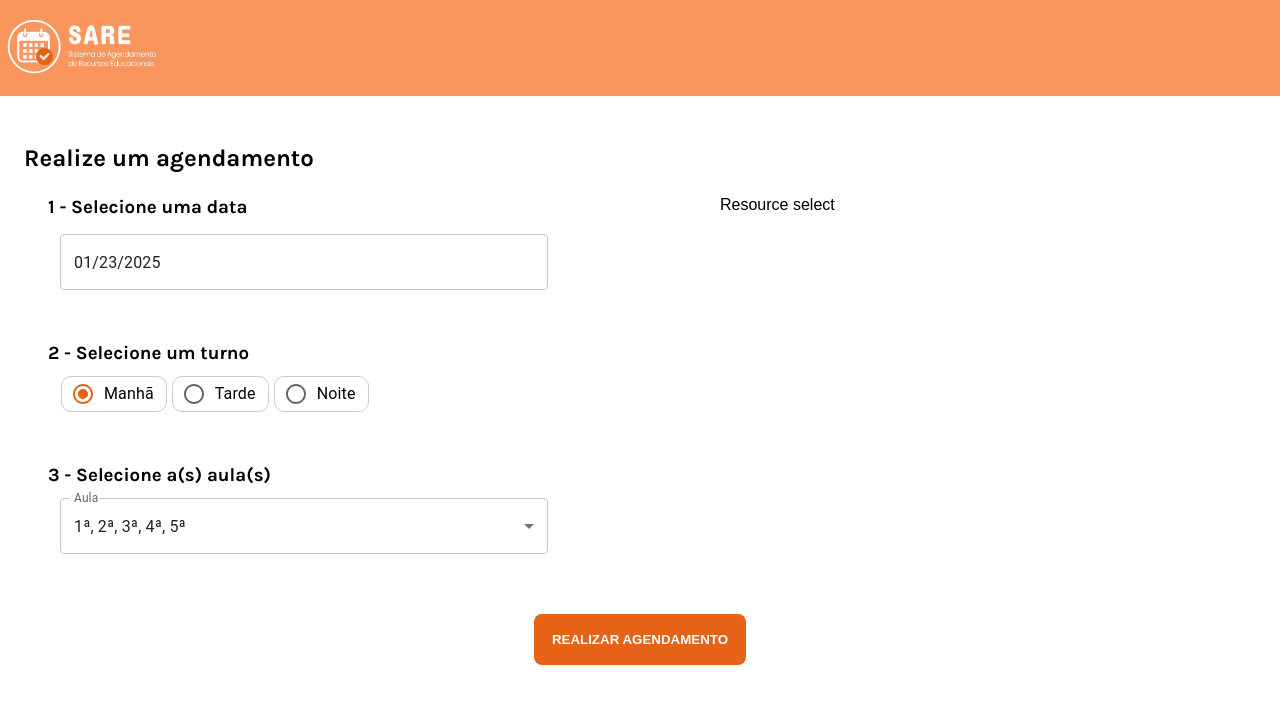
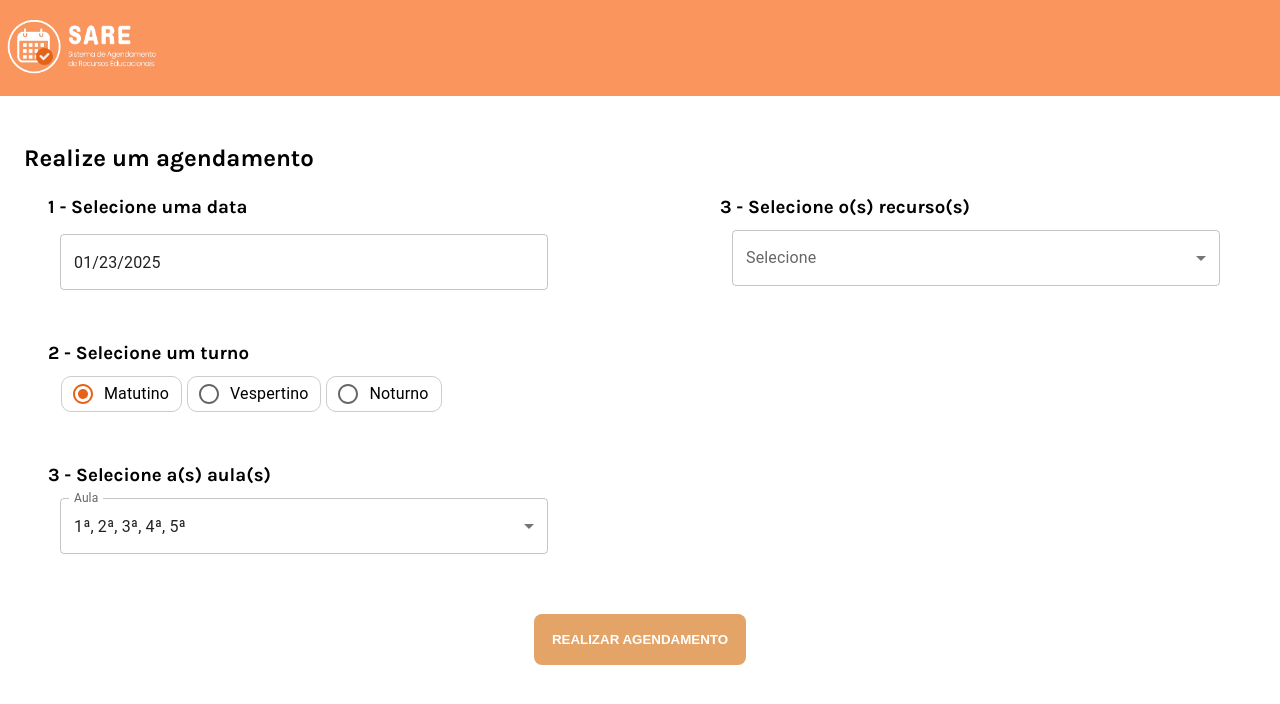
Before and after one commit to temik-if/SARE-FE, a Next.js app: page /agendamentos/novo in a window 1280 px wide. Shown: the top 704 px of the page. Built offline with nearby package versions, Linux system fonts and the light colour scheme; a web font is replaced by a local one.

Commit message:
feat(booking): adicionar seleção de recursos e validação no formulário de agendamento

```diff
--- a/src/components/BookingForm/BookingForm.module.css
+++ b/src/components/BookingForm/BookingForm.module.css
@@ -28,3 +28,9 @@
     width: 100%;
     padding-bottom: 36px;
 }
+
+.infoMessage {
+    padding: 12px;
+    margin-top: 12px;
+    color: gray;
+}
--- a/src/components/BookingForm/BookingForm.tsx
+++ b/src/components/BookingForm/BookingForm.tsx
@@ -5,12 +5,31 @@ import ButtonPrimary from "../ButtonPrimary/ButtonPrimary";
 import { DatePicker } from "@mui/x-date-pickers";
 import dayjs, { Dayjs } from "dayjs";
 import ShiftRadioGroup from "../ShiftRadioGroup/ShiftRadioGroup";
-import ClassSelectMenu from "../ClassSelectMenu/ClassSelectMenu";
+import SelectMenu from "../ClassSelectMenu/SelectMenu";
+
+const classes = ["1ª", "2ª", "3ª", "4ª", "5ª"];
+const mockedResources = ["Notebook", "Projetor", "Laboratório de Ciências"];
 
 export default function BookingForm() {
+  const resources = mockedResources;
   const [selectedDate, setSelectedDate] = useState<Dayjs | null>(dayjs());
-  const [selectedShift, setSelectedShift] = useState("Manhã");
-  const [selectedClasses, setSelectedClasses] = useState(["1ª", "2ª", "3ª", "4ª", "5ª"]);
+  const [selectedShift, setSelectedShift] = useState("Matutino");
+  const [selectedClasses, setSelectedClasses] = useState([
+    "1ª",
+    "2ª",
+    "3ª",
+    "4ª",
+    "5ª",
+  ]);
+  const [selectedResources, setSelectedResources] = useState<string[]>([]);
+
+  const handleSubmit = () => {
+    if (selectedResources.length > 0 && selectedClasses.length > 0) {
+      console.log("Submitting form");
+    } else {
+      alert("Preencha todos os campos");
+    }
+  };
 
   return (
     <div className={styles.container}>
@@ -40,23 +59,57 @@ export default function BookingForm() {
           <div>
             <h3>2 - Selecione um turno</h3>
             <div>
-              <ShiftRadioGroup selectedShift={selectedShift} setSelectedShift={setSelectedShift} />
+              <ShiftRadioGroup
+                selectedShift={selectedShift}
+                setSelectedShift={setSelectedShift}
+              />
             </div>
           </div>
           <div>
             <h3>3 - Selecione a(s) aula(s)</h3>
-            <ClassSelectMenu selectedItems={selectedClasses} setSelectedItems={setSelectedClasses} />
+            <SelectMenu
+              label="Aula"
+              items={classes}
+              selectedItems={selectedClasses}
+              setSelectedItems={setSelectedClasses}
+            />
           </div>
         </div>
 
         <div className={styles.formSection}>
-          <div>Resource select</div>
+          <div>
+            <h3>3 - Selecione o(s) recurso(s)</h3>
+            {selectedClasses.length === 0 ? (
+              <div>
+                <h3 className={styles.infoMessage}>
+                  {" "}
+                  Selecione pelo menos uma aula.
+                </h3>
+              </div>
+            ) : resources.length === 0 ? (
+              <div>
+                <h3 className={styles.infoMessage}>
+                  Não há recursos disponíveis para esta data e horário.
+                </h3>
+              </div>
+            ) : (
+              <SelectMenu
+                label="Selecione"
+                items={resources}
+                selectedItems={selectedResources}
+                setSelectedItems={setSelectedResources}
+              />
+            )}
+          </div>
         </div>
       </form>
       <ButtonPrimary
+        isDisabled={
+          !(selectedClasses.length > 0 && selectedResources.length > 0)
+        }
         type="submit"
         label="REALIZAR AGENDAMENTO"
-        onClick={() => {}}
+        onClick={handleSubmit}
       />
     </div>
   );
--- a/src/components/ButtonPrimary/ButtonPrimary.tsx
+++ b/src/components/ButtonPrimary/ButtonPrimary.tsx
@@ -2,13 +2,14 @@ import React from 'react'
 import styles from './ButtonPrimary.module.css'
 
 type ButtonPrimaryProps = {
+    isDisabled?: boolean,
     type?: 'button' | 'submit' | 'reset',
     label: string,
     onClick?: () => void
 }
 
-export default function ButtonPrimary({ type, label, onClick }: ButtonPrimaryProps) {
+export default function ButtonPrimary({ isDisabled, type, label, onClick }: ButtonPrimaryProps) {
   return (
-    <button type={type} className={styles.button} onClick={onClick}>{label}</button>
+    <button type={type} className={styles.button} onClick={onClick} disabled={isDisabled}>{label}</button>
   )
 }
--- a/src/components/ClassSelectMenu/ClassSelectMenu.tsx
+++ b/src/components/ClassSelectMenu/SelectMenu.tsx
@@ -6,7 +6,7 @@ import FormControl from "@mui/material/FormControl";
 import ListItemText from "@mui/material/ListItemText";
 import Select, { SelectChangeEvent } from "@mui/material/Select";
 import Checkbox from "@mui/material/Checkbox";
-import styles from "./ClassSelectMenu.module.css"
+import styles from "./SelectMenu.module.css"
 
 const ITEM_HEIGHT = 48;
 const ITEM_PADDING_TOP = 8;
@@ -19,40 +19,50 @@ const MenuProps = {
   },
 };
 
-const classes = ["1ª", "2ª", "3ª", "4ª", "5ª"];
+
 
 interface ClassSelectMenuProps {
+  label: string;
+  items: string[];
   selectedItems: string[];
   setSelectedItems: (items: string[]) => void;
 }
 
-export default function ClassSelectMenu({selectedItems, setSelectedItems}: ClassSelectMenuProps) {
+export default function SelectMenu({label, items, selectedItems, setSelectedItems}: ClassSelectMenuProps) {
 
 
   const handleChange = (event: SelectChangeEvent<typeof selectedItems>) => {
     const {
       target: { value },
     } = event;
-    setSelectedItems(
-      typeof value === "string" ? value.split(",") : value
-    );
+
+    const updatedItems = typeof value === "string" ? value.split(",") : value;
+
+
+    const sortedItems = updatedItems.sort((a, b) => {
+      const numA = parseInt(a, 10);
+      const numB = parseInt(b, 10);
+      return numA - numB;
+    });
+
+    setSelectedItems(sortedItems);
   };
 
   return (
     <div className={styles.classSelectContainer}>
       <FormControl sx={{ width: '100%' }}>
-        <InputLabel id="demo-multiple-checkbox-label">Aula</InputLabel>
+        <InputLabel id="demo-multiple-checkbox-label">{label}</InputLabel>
         <Select
           labelId="demo-multiple-checkbox-label"
           id="demo-multiple-checkbox"
           multiple
           value={selectedItems}
           onChange={handleChange}
-          input={<OutlinedInput label="Tag" />}
+          input={<OutlinedInput label={label} />}
           renderValue={(selected) => selected.join(", ")}
           MenuProps={MenuProps}
         >
-          {classes.map((name) => (
+          {items.map((name) => (
             <MenuItem key={name} value={name}>
               <Checkbox checked={selectedItems.includes(name)} />
               <ListItemText primary={name} />
--- a/src/components/ShiftRadioGroup/ShiftRadioGroup.tsx
+++ b/src/components/ShiftRadioGroup/ShiftRadioGroup.tsx
@@ -27,7 +27,7 @@ export default function ShiftRadioGroup({
         onChange={(event) => setSelectedShift(event.target.value)}
       >
         <FormControlLabel
-          value={"Manhã"}
+          value={"Matutino"}
           className={styles.radioButton}
           control={
             <Radio
@@ -39,12 +39,12 @@ export default function ShiftRadioGroup({
               className={styles.radioButtonIcon}
             />
           }
-          label="Manhã"
+          label="Matutino"
         />
 
         <FormControlLabel
           className={styles.radioButton}
-          value={"Tarde"}
+          value={"Verspertino"}
           control={
             <Radio
               sx={{
@@ -55,12 +55,12 @@ export default function ShiftRadioGroup({
               className={styles.radioButtonIcon}
             />
           }
-          label="Tarde"
+          label="Vespertino"
         />
 
         <FormControlLabel
           className={styles.radioButton}
-          value="Noite"
+          value="Noturno"
           control={
             <Radio
               sx={{
@@ -71,7 +71,7 @@ export default function ShiftRadioGroup({
               className={styles.radioButtonIcon}
             />
           }
-          label="Noite"
+          label="Noturno"
         />
       </RadioGroup>
     </FormControl>
```
Also changed, not shown: src/components/ClassSelectMenu/SelectMenu.module.css (renamed from src/components/ClassSelectMenu/ClassSelectMenu.module.css).
